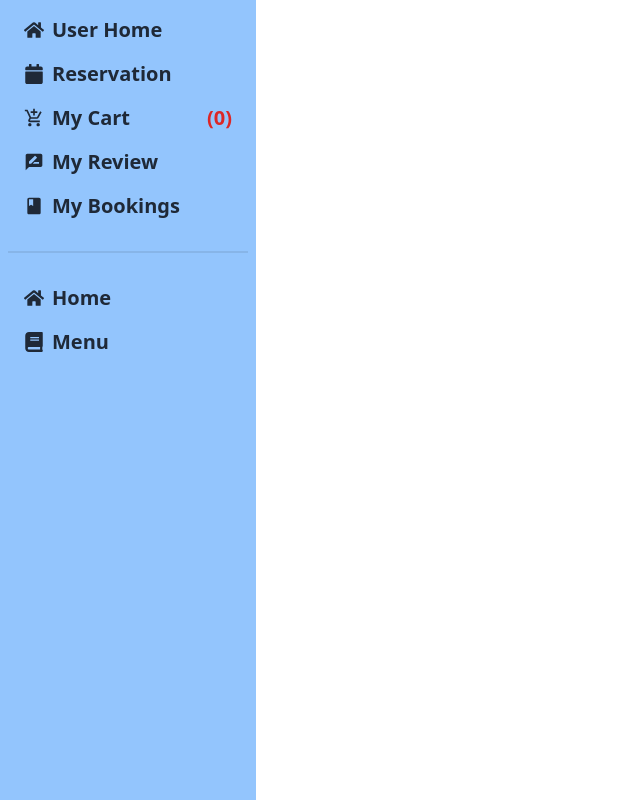
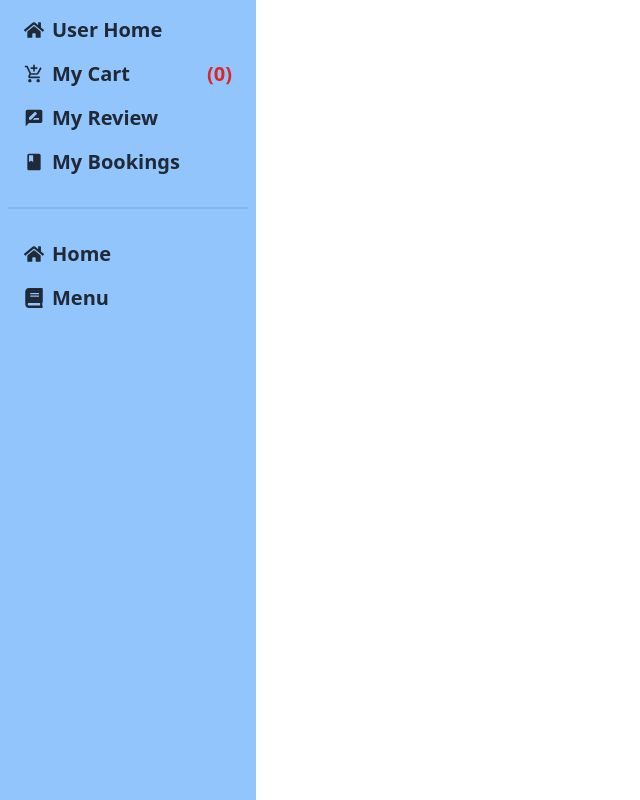
Before and after one commit to devmashum/bistro-boss, a React (Vite) app: page /dashboard in a window 1280 px wide. Shown: the whole page, without its empty margins (0-640 px from the left). Built offline with nearby package versions, Linux system fonts and the light colour scheme; no server answers.

Commit message:
new commit

```diff
--- a/src/Layout/Dashboard.jsx
+++ b/src/Layout/Dashboard.jsx
@@ -13,9 +13,7 @@ const Dashboard = () => {
                 <ul className='menu text-xl font-bold '>
                     <li><NavLink to={'/dashboard/userHome'}><FaHome />User Home</NavLink></li>
 
-                    <li><NavLink to={'/dashboard/reservation'}>
-                        <FaCalendar></FaCalendar>
-                        Reservation</NavLink></li>
+
 
                     <li><NavLink to={'/dashboard/cart'}><MdAddShoppingCart />My Cart <span className='text-red-600'>({user.length})</span></NavLink></li>
 
```
